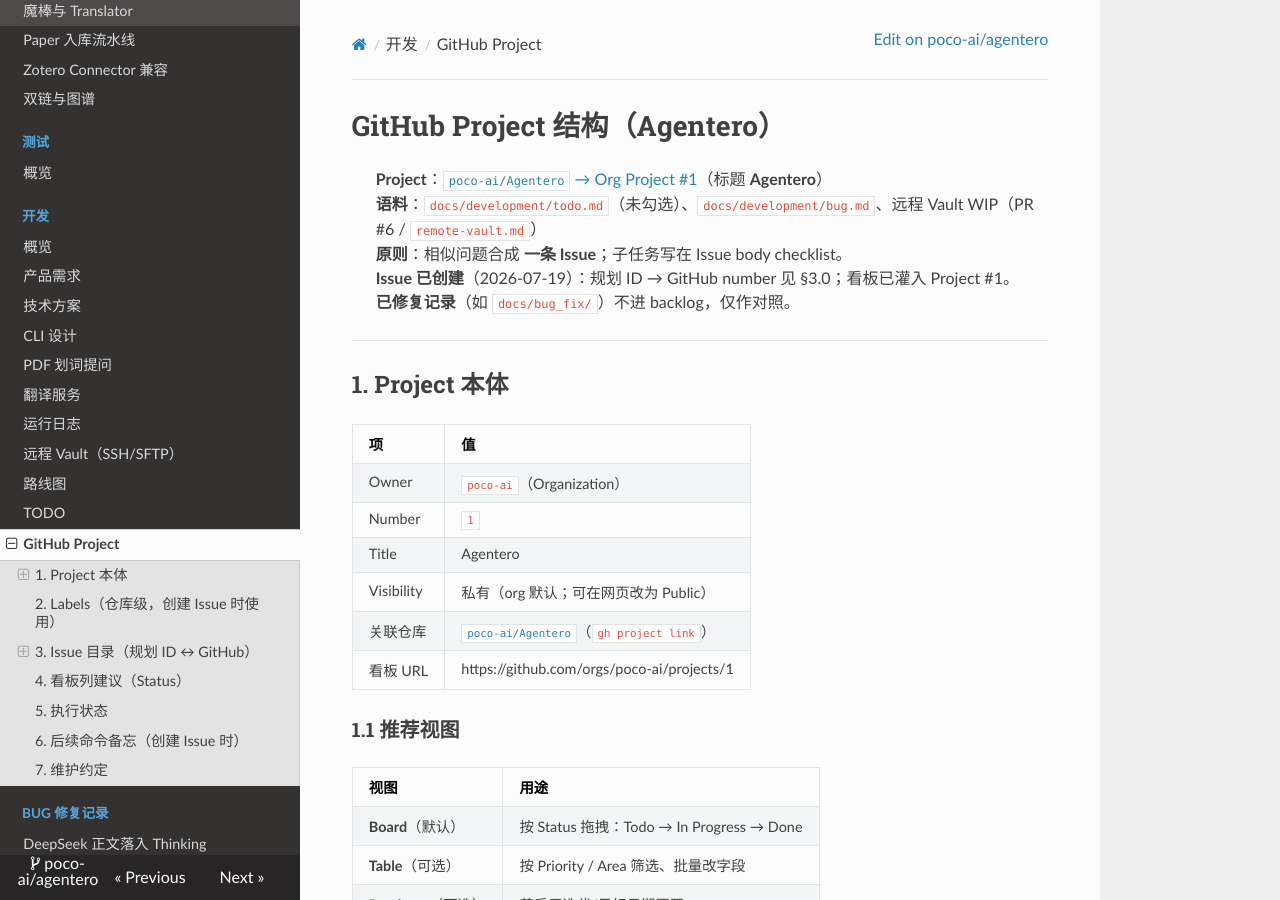
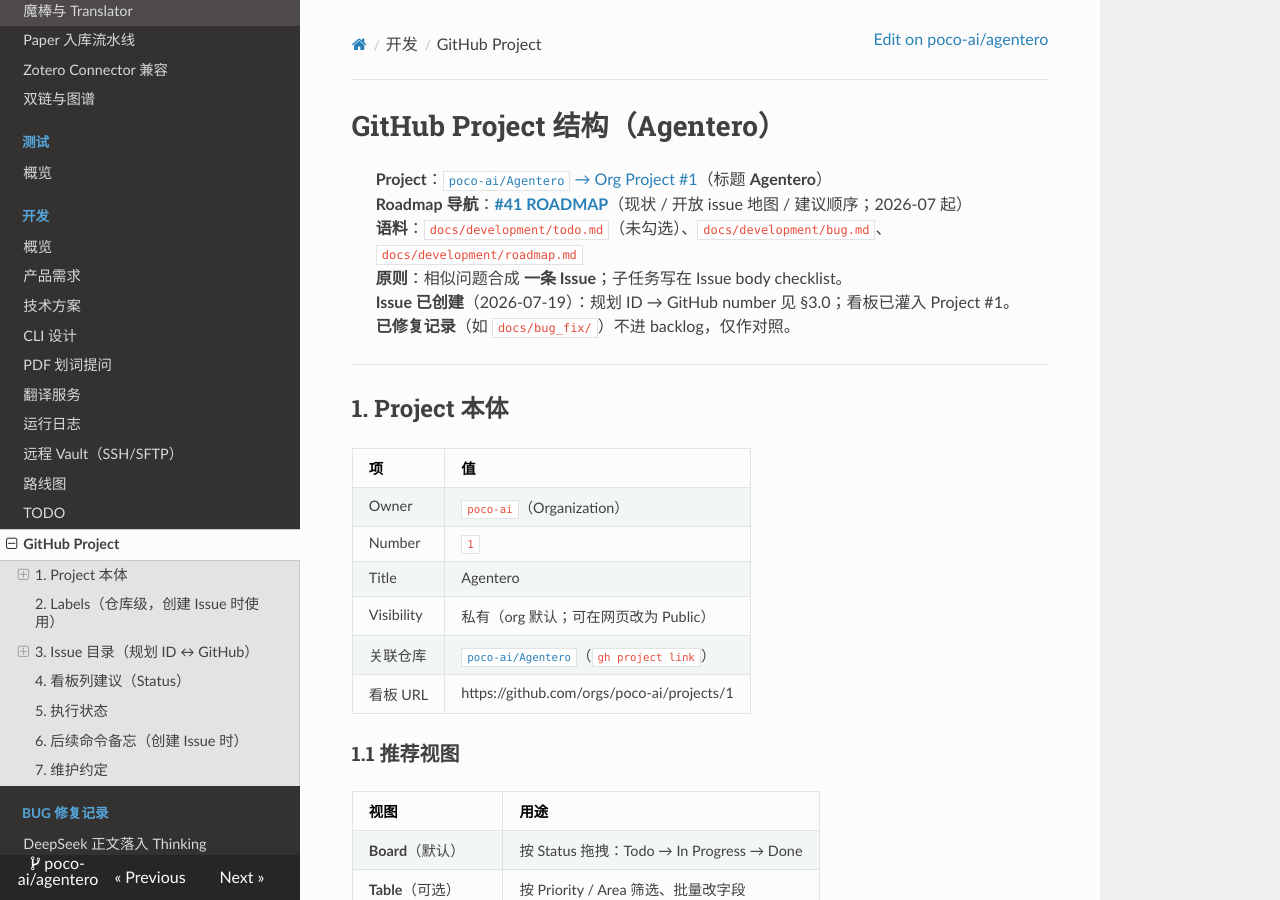
Before and after one commit to July-h5kf3/Agentero, an MkDocs documentation site: the page built from docs/development/github-project.md, in a window 1280 px wide and 900 px high. Built offline with MkDocs 1.6.1, drawn with Linux system fonts in a browser that asks for light colours; nearby versions of some CDN libraries; some of the changed text lies outside the part shown.

Commit message:
docs: link ROADMAP issue #41 in github-project

```diff
--- a/docs/development/github-project.md
+++ b/docs/development/github-project.md
@@ -1,7 +1,8 @@
 # GitHub Project 结构（Agentero）
 
 > **Project**：[`poco-ai/Agentero` → Org Project #1](https://github.com/orgs/poco-ai/projects/1)（标题 **Agentero**）
-> **语料**：`docs/development/todo.md`（未勾选）、`docs/development/bug.md`、远程 Vault WIP（PR #6 / `remote-vault.md`）
+> **Roadmap 导航**：[**#41 ROADMAP**](https://github.com/poco-ai/Agentero/issues/41)（现状 / 开放 issue 地图 / 建议顺序；2026-07 起）
+> **语料**：`docs/development/todo.md`（未勾选）、`docs/development/bug.md`、`docs/development/roadmap.md`
 > **原则**：相似问题合成 **一条 Issue**；子任务写在 Issue body checklist。
 > **Issue 已创建**（2026-07-19）：规划 ID → GitHub number 见 §3.0；看板已灌入 Project #1。
 > **已修复记录**（如 `docs/bug_fix/`）不进 backlog，仅作对照。
@@ -82,7 +83,8 @@
 
 | 规划 ID | GitHub | Status |
 |---|---|---|
-| **B1** | [#7](https://github.com/poco-ai/Agentero/issues/7) | **Partial**（拖入卡死已修；metadata/NOTES 初始化仍开） |
+| **ROADMAP** | [#41](https://github.com/poco-ai/Agentero/issues/41) | **导航**（汇总现状 + 开放 issue；非交付项） |
+| **B1** | [#7](https://github.com/poco-ai/Agentero/issues/7) → 并入 [#16](https://github.com/poco-ai/Agentero/issues/16) | **Closed**（跟进见 #16） |
 | **B2, B4–B8** | [#8](https://github.com/poco-ai/Agentero/issues/8), [#10](https://github.com/poco-ai/Agentero/issues/10)–[#14](https://github.com/poco-ai/Agentero/issues/14) | **Done** |
 | **B3** | [#9](https://github.com/poco-ai/Agentero/issues/9) | **Done**（`vault_ensure` 打开时补种缺失 skills） |
 | F1–F14 | [#15](https://github.com/poco-ai/Agentero/issues/15)–[#28](https://github.com/poco-ai/Agentero/issues/28) | Todo |
```
